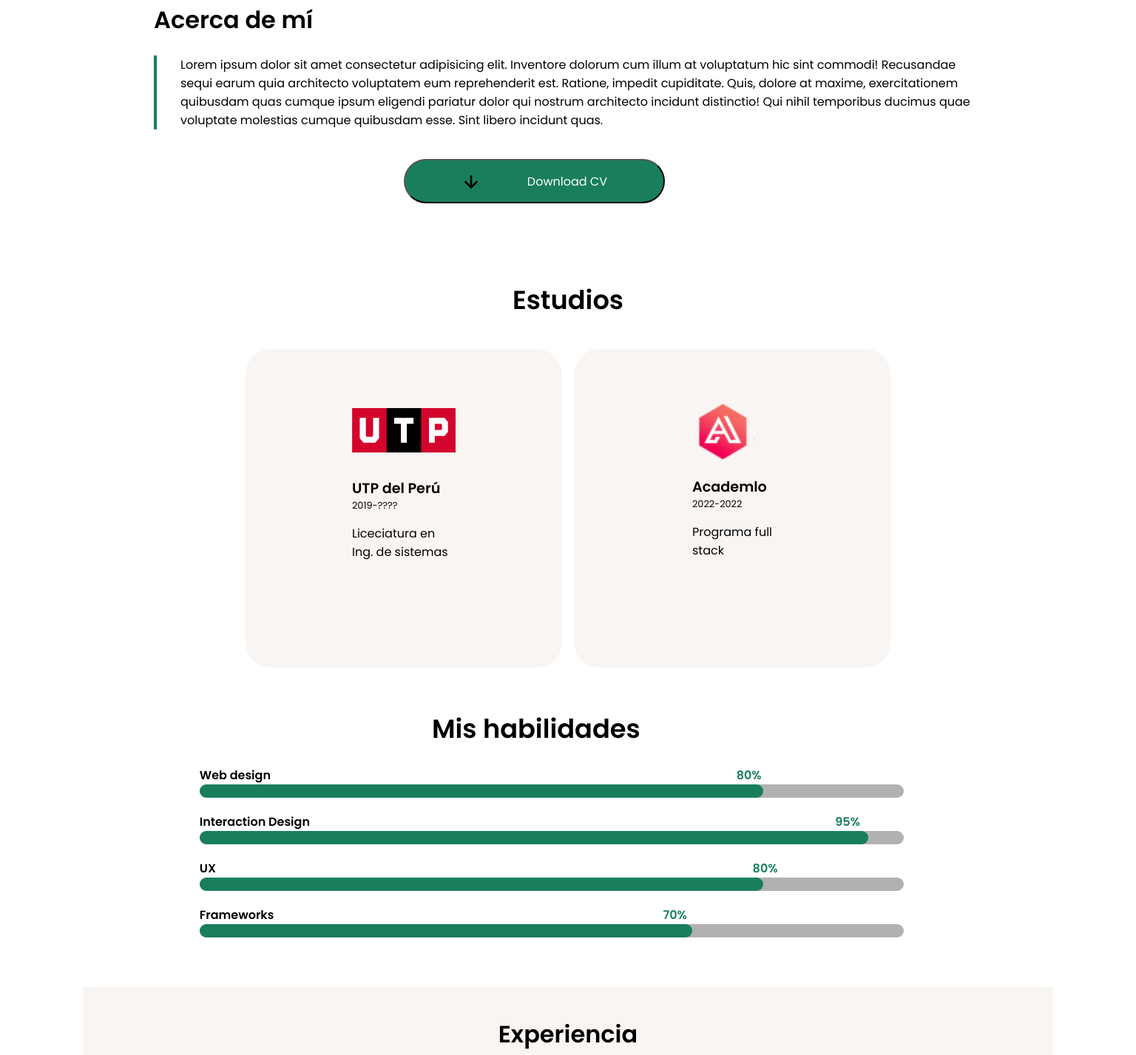
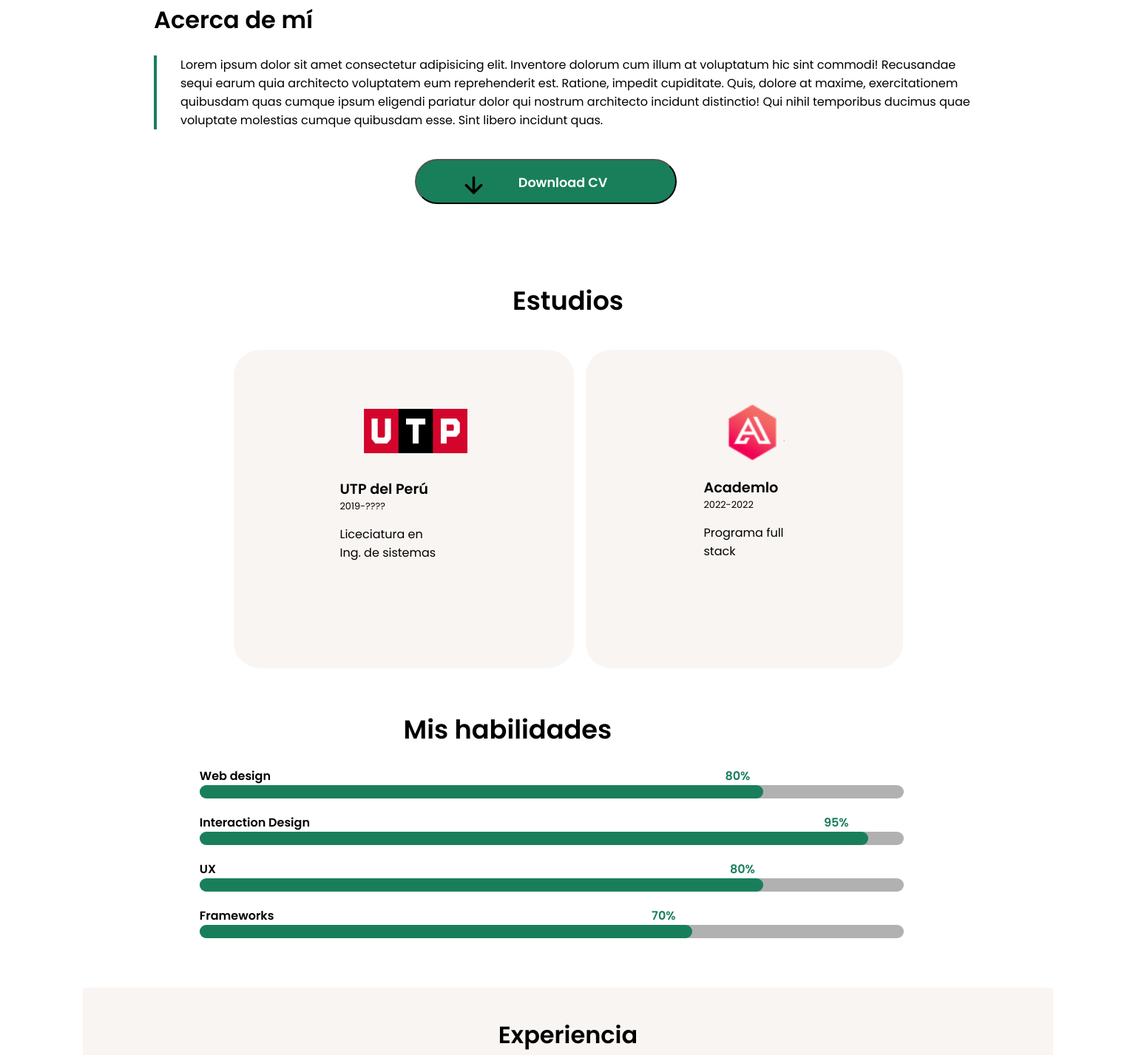
Before and after one commit to Frankz05/Portafolio-Frank, a plain HTML site: page index.html in a window 1536 px wide. Shown: the part 1568-2995 px from the top of the page at 74% size. Drawn offline with Linux system fonts and the light colour scheme.

Commit message:
ultimoUltimitoCambio

```diff
--- a/index.html
+++ b/index.html
@@ -60,7 +60,7 @@
         <p>Lorem ipsum dolor sit amet consectetur adipisicing elit. Inventore dolorum cum illum at voluptatum hic sint commodi! Recusandae sequi earum quia architecto voluptatem eum reprehenderit est. Ratione, impedit cupiditate. Quis, dolore at maxime, exercitationem quibusdam quas cumque ipsum eligendi pariatur dolor qui nostrum architecto incidunt distinctio! Qui nihil temporibus ducimus quae voluptate molestias cumque quibusdam esse. Sint libero incidunt quas.</p>
         <button type="submit">
             <img src="/esset/Iconos/arrow.svg" alt="">
-            <p>Download CV</p>
+            <p><b>Download CV</b> </p>
         </button>
     </section>
     <section id="estudios">
--- a/styles/style.css
+++ b/styles/style.css
@@ -185,7 +185,7 @@ span{
     border-radius: 50px;
     background-color: #ddd3cb;
     padding-left: .5rem;
-    width: 70vw;
+    width: 100vw;
     height: 40px;
     margin: auto;
     border: none;
@@ -194,11 +194,11 @@ span{
     border: none;
     background-color: var(--color-nav);
     color: #fff;
-    border-radius: 30px;
-    padding: 0 1.5rem;
+    border-radius: 20px;
+    padding: 0 1.8rem;
 }
 #colaboracion>div>button p{
-    font-size: 1rem;
+    font-size: .7rem;
 }
 ::placeholder{
     background-color: #ddd3cb;
@@ -222,11 +222,11 @@ span{
 
 .acerca-de-mi>button{
     display: flex;
-    width: 50vw;
+    width: 65vw;
     justify-content: space-evenly;
     margin: 2rem 0;
-    margin-left: 20vw;
-    padding: .5rem 1.5rem;
+    margin-left: 14vw;
+    padding: .5rem 1rem;
     background-color: var(--color-nav);
     color: #fff;
     font-size: 1rem;
@@ -234,7 +234,7 @@ span{
 }
 .acerca-de-mi>button img{
     color: #fff;
-    width: px;
+    width: 33px;
 }
 #estudios h2{
     text-align: center;
@@ -247,20 +247,24 @@ span{
 #estudios>.escuelas .escuela1{
     padding: 1.5rem;
     padding-top: 2rem;
-    margin: .5rem;
+    margin: .5rem 0 .5rem 1rem;
     border-radius: 8%;
     background-color: var(--color-cuadros);
 }
 #estudios>.escuelas .escuela2{
     padding: 1rem 2rem;
-    margin: .5rem;
+    margin: .5rem 1rem .5rem 0;
     border-radius: 8%;
     background-color: var(--color-cuadros);
 }
 #estudios>.escuelas>.escuela1 img{
+    margin-left: 2rem;
     width: 70px;
     height: 35px;
     margin-bottom: 1.7rem;
+}
+#estudios>.escuelas>.escuela2 img{
+    margin-left: 1.5rem;
 }
 #estudios>.escuelas .institucion{
     font-weight: 600;
@@ -283,13 +287,13 @@ span{
 }
 
 #skills{
-    width: 90vw;
+    width: 80vw;
 }
 #skills p{
     font-weight: 600;
 }
 .barra,.barra::after{
-    width: 85vw;
+    width: 80vw;
     height: 15px;
     display: inline-block;
     border-radius: 15px;
@@ -307,7 +311,7 @@ span{
 }
 .skill1>p span{
     position: relative;
-    left: 45vw;
+    left: 36vw;
     color: var(--color-nav);
 }
 .skill2>.barra::after{
@@ -315,7 +319,7 @@ span{
 }
 .skill2>p span{
     position: relative;
-    left: 40vw;
+    left: 33vw;
     color: var(--color-nav);
 }
 .skill3>.barra::after{
@@ -323,7 +327,7 @@ span{
 }
 .skill3>p span{
     position: relative;
-    left: 60vw;
+    left: 53vw;
     color: var(--color-nav);
 }
 .skill4>.barra::after{
@@ -331,7 +335,7 @@ span{
 }
 .skill4>p span{
     position: relative;
-    left: 33vw;
+    left: 26vw;
     color: var(--color-nav);
 }
 
@@ -504,7 +508,7 @@ footer .agradecimiento{
         margin: 3rem 2rem;
     }
     .acerca-de-mi>button{
-        margin-left: 19vw;
+        margin-left: 12vw;
         font-size: 1.2rem;
     }
     .acerca-de-mi>button img{
@@ -521,16 +525,16 @@ footer .agradecimiento{
         height: 18px;
     }
     .skill1>p span{
-        left: 52vw;
+        left: 46vw;
     }
     .skill2>p span{
-        left: 53vw;
+        left: 48vw;
     }
     .skill3>p span{
-        left: 62vw;
+        left: 57vw;
     }
     .skill4>p span{
-        left: 40vw;
+        left: 37vw;
     }
 
     #experiencia h2{
@@ -614,7 +618,7 @@ footer .agradecimiento{
         font-size: 1.4rem;
     }
     .acerca-de-mi>button{
-        margin-left: 19vw;
+        margin-left: 13vw;
         font-size: 1.2rem;
     }
     .acerca-de-mi>button img{
@@ -639,26 +643,26 @@ footer .agradecimiento{
     }
 
     #skills{
-        width: 85vw;
+        width: 80vw;
     }
     #skills p{
         font-weight: 600;
     }
     .barra,.barra::after{
-        width: 85vw;
+        width: 78vw;
         height: 20px;
     }
     .skill1>p span{
+        left: 45vw;
+    }
+    .skill2>p span{
+        left: 48vw;
+    }
+    .skill3>p span{
         left: 54vw;
     }
-    .skill2>p span{
-        left: 57vw;
-    }
-    .skill3>p span{
-        left: 63vw;
-    }
     .skill4>p span{
-        left: 45vw;
+        left: 36vw;
     }
 
     #experiencia h2{
@@ -841,7 +845,8 @@ footer .agradecimiento{
         border: 5px solid var(--color-nav);
     }
     .acerca-de-mi>button img{
-        width: 26px;
+        width: 32px;
+        margin-left: -2rem;
     }
     #estudios h2{
         font-size: 2.2rem;
@@ -893,25 +898,25 @@ footer .agradecimiento{
         width: 80%;
     }
     .skill1>p span{
-        left: 39vw;
+        left: 37vw;
     }
     .skill2>.barra::after{
         width: 95%;
     }
     .skill2>p span{
-        left: 42vw;
+        left: 40vw;
     }
     .skill3>.barra::after{
         width: 80%;
     }
     .skill3>p span{
-        left: 46vw;
+        left: 44vw;
     }
     .skill4>.barra::after{
         width: 70%;
     }
     .skill4>p span{
-        left: 32vw;
+        left: 30vw;
     }
     #experiencia{
         background-color: var(--color-cuadros);
@@ -1056,10 +1061,18 @@ footer .agradecimiento{
     }
 
     .acerca-de-mi>button{
-        margin-left: 22vw;
-        padding: .9rem 1.3rem;
+        margin-left: 23vw;
+        padding: .4rem 1.1rem;
         padding-top: 1rem;
         font-size: 1rem;
+    }
+    .acerca-de-mi>button img{
+        width: 35px;
+    }
+    .acerca-de-mi>button p{
+        font-size: 1.1rem;
+        margin-left: -3.5rem;
+        margin-top: .1rem;
     }
     #estudios>.escuelas .escuela1{
         padding: 9rem;
@@ -1088,25 +1101,25 @@ footer .agradecimiento{
         width: 80%;
     }
     .skill1>p span{
-        left: 41vw;
+        left: 40vw;
     }
     .skill2>.barra::after{
         width: 95%;
     }
     .skill2>p span{
-        left: 46vw;
+        left: 45vw;
     }
     .skill3>.barra::after{
         width: 80%;
     }
     .skill3>p span{
-        left: 47vw;
+        left: 45vw;
     }
     .skill4>.barra::after{
         width: 70%;
     }
     .skill4>p span{
-        left: 34vw;
+        left: 33vw;
     }
     #experiencia{
         background-color: var(--color-cuadros);
```
